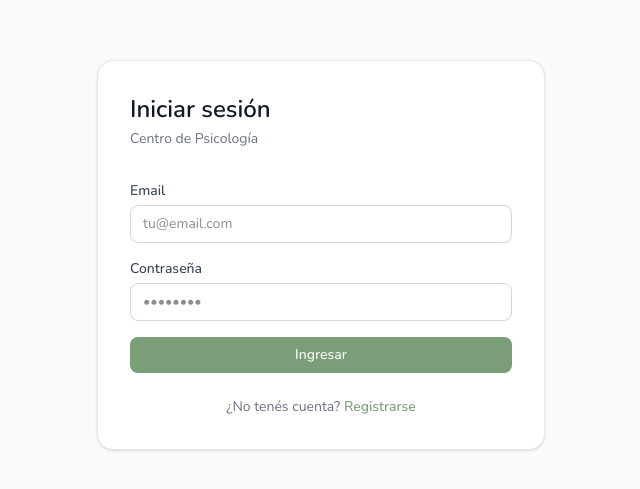
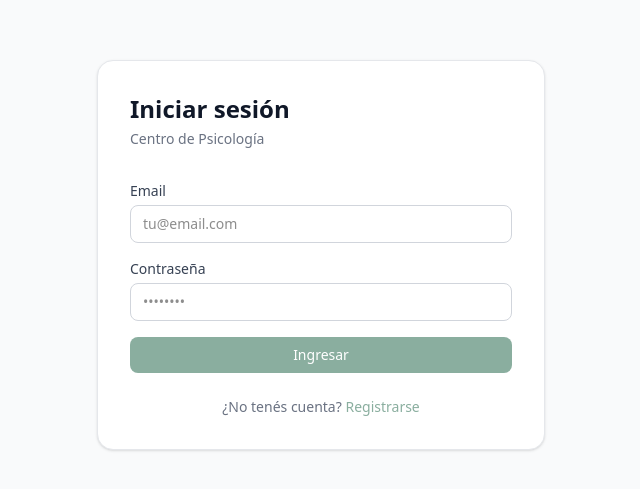
Before and after one commit to monicaczuhaj-nido/nido-dashboard, a Next.js app: page /login in a window 1280 px wide. Shown: the part 145-634 px from the top of the page, without its empty margins (319-959 px from the left). Built offline with nearby package versions, Linux system fonts and the light colour scheme.

Commit message:
feat(brand): remap Tailwind theme to sage/teal primary via tokens

```diff
--- a/src/app/globals.css
+++ b/src/app/globals.css
@@ -1,80 +1,60 @@
 @import url('https://fonts.googleapis.com/css2?family=Nunito:ital,wght@0,300;0,400;0,500;0,600;0,700;1,400&display=swap');
 @import "tailwindcss";
-
-/* ─── Brand palette (Nido Centro de Terapias) ─────────────────────────────
-   Extracted from Instagram @nido.centrodeterapias
-   Cream background · Soft lavender · Brand purple · Sage green (#7A9E77)
-────────────────────────────────────────────────────────────────────────── */
-
-:root {
-  --background: #F5F0E8;          /* warm cream */
-  --foreground: #1C1C1C;          /* near-black */
-
-  /* FullCalendar – sage green (matches new indigo-600) */
-  --fc-border-color: #C8DFC7;
-  --fc-button-bg-color: #7A9E77;
-  --fc-button-border-color: #7A9E77;
-  --fc-button-hover-bg-color: #618961;
-  --fc-button-hover-border-color: #618961;
-  --fc-button-active-bg-color: #4E724E;
-  --fc-today-bg-color: #F1F7F1;
-  --fc-now-indicator-color: #ef4444;
-  --fc-highlight-color: rgba(122, 158, 119, 0.12);
-}
+@import "../styles/tokens.css";
 
 @theme inline {
   --color-background: var(--background);
   --color-foreground: var(--foreground);
+  --font-sans:    var(--font-dm-sans);
+  --font-heading: var(--font-cormorant);
 
-  /* ── Brand font: Nunito (matches Instagram post typography) ── */
-  --font-sans: 'Nunito', ui-sans-serif, system-ui, sans-serif;
-  --font-mono: var(--font-geist-mono);
+  /* ── Sage scale (new primary) ──────────────────────────────── */
+  --color-sage-50:  var(--nido-sage-50);
+  --color-sage-100: var(--nido-sage-100);
+  --color-sage-200: var(--nido-sage-200);
+  --color-sage-300: var(--nido-sage-300);
+  --color-sage-500: var(--nido-sage-500);
+  --color-sage-600: var(--nido-sage-600);
+  --color-sage-700: var(--nido-sage-700);
+  --color-sage-800: var(--nido-sage-800);
+  --color-sage-900: var(--nido-sage-900);
 
-  /* ── Indigo → Sage green scale (#7A9E77 @ 600) ──────────────
-     Drives all primary UI: buttons, active nav, focus rings, links
-  ─────────────────────────────────────────────────────────────── */
-  --color-indigo-50:  #F1F7F1;
-  --color-indigo-100: #E4EFE3;
-  --color-indigo-200: #C8DFC7;
-  --color-indigo-300: #ADCFAB;
-  --color-indigo-400: #91BF8E;
-  --color-indigo-500: #84B381;
-  --color-indigo-600: #7A9E77;   /* primary – buttons, active nav */
-  --color-indigo-700: #618961;   /* hover */
-  --color-indigo-800: #4E724E;
-  --color-indigo-900: #3B5A3C;   /* sidebar */
+  /* ── Indigo aliased to sage (backward compat — no component rewrites needed) */
+  --color-indigo-50:  var(--nido-sage-50);
+  --color-indigo-100: var(--nido-sage-100);
+  --color-indigo-200: var(--nido-sage-200);
+  --color-indigo-300: var(--nido-sage-300);
+  --color-indigo-500: var(--nido-sage-500);
+  --color-indigo-600: var(--nido-sage-600);
+  --color-indigo-700: var(--nido-sage-700);
+  --color-indigo-800: var(--nido-sage-800);
+  --color-indigo-900: var(--nido-sage-900);
 
-  /* ── Blue → Brand lavender (scheduled badges) ────────────────*/
-  --color-blue-100: #EBE0F5;
-  --color-blue-500: #A88ABC;
-  --color-blue-600: #9B7FC0;
-  --color-blue-700: #7B5FA0;
+  /* ── Blue aliased to sage (appointment badges) ─────────────── */
+  --color-blue-100: var(--nido-sage-100);
+  --color-blue-500: var(--nido-sage-500);
+  --color-blue-600: var(--nido-sage-600);
+  --color-blue-700: var(--nido-sage-700);
 
-  /* ── Green stays semantic (success / positive feedback) ──────*/
-  --color-green-100: #DCFCE7;
-  --color-green-600: #16a34a;
-  --color-green-700: #15803d;
+  /* ── Purple (secondary / status) ───────────────────────────── */
+  --color-purple-100: var(--nido-purple-100);
+  --color-purple-300: var(--nido-purple-300);
+  --color-purple-600: var(--nido-purple-600);
+  --color-purple-700: var(--nido-purple-700);
 
-  /* ── Purple → Brand purple (accent, modals, highlights) ──────*/
-  --color-purple-50:  #F5F0FA;
-  --color-purple-100: #EBE0F5;
-  --color-purple-200: #D9C8ED;
-  --color-purple-300: #C4AED8;
-  --color-purple-400: #B09AC8;
-  --color-purple-500: #A88ABC;
-  --color-purple-600: #9B7FC0;
-  --color-purple-700: #7B5FA0;
-  --color-purple-800: #6B4F90;
-  --color-purple-900: #3D2D5A;
+  /* ── Green (status: atendido) ───────────────────────────────── */
+  --color-green-100: #E4EFE3;
+  --color-green-600: #7A9E77;
+  --color-green-700: #5F8A5C;
 }
 
 body {
   background: var(--background);
   color: var(--foreground);
-  font-family: 'Nunito', ui-sans-serif, system-ui, sans-serif;
+  font-family: var(--font-dm-sans), system-ui, sans-serif;
 }
 
-/* FullCalendar overrides */
+/* ── FullCalendar layout overrides ─────────────────────────────── */
 .fc .fc-toolbar-title {
   font-size: 1rem;
   font-weight: 600;
@@ -93,7 +73,7 @@ body {
 
 .fc-theme-standard td,
 .fc-theme-standard th {
-  border-color: #DDD5E8;
+  border-color: var(--fc-border-color);
 }
 
 .fc .fc-timegrid-slot {
@@ -107,5 +87,5 @@ body {
 }
 
 .fc .fc-resource-timeline-divider {
-  border-color: #DDD5E8;
+  border-color: var(--fc-border-color);
 }
```
